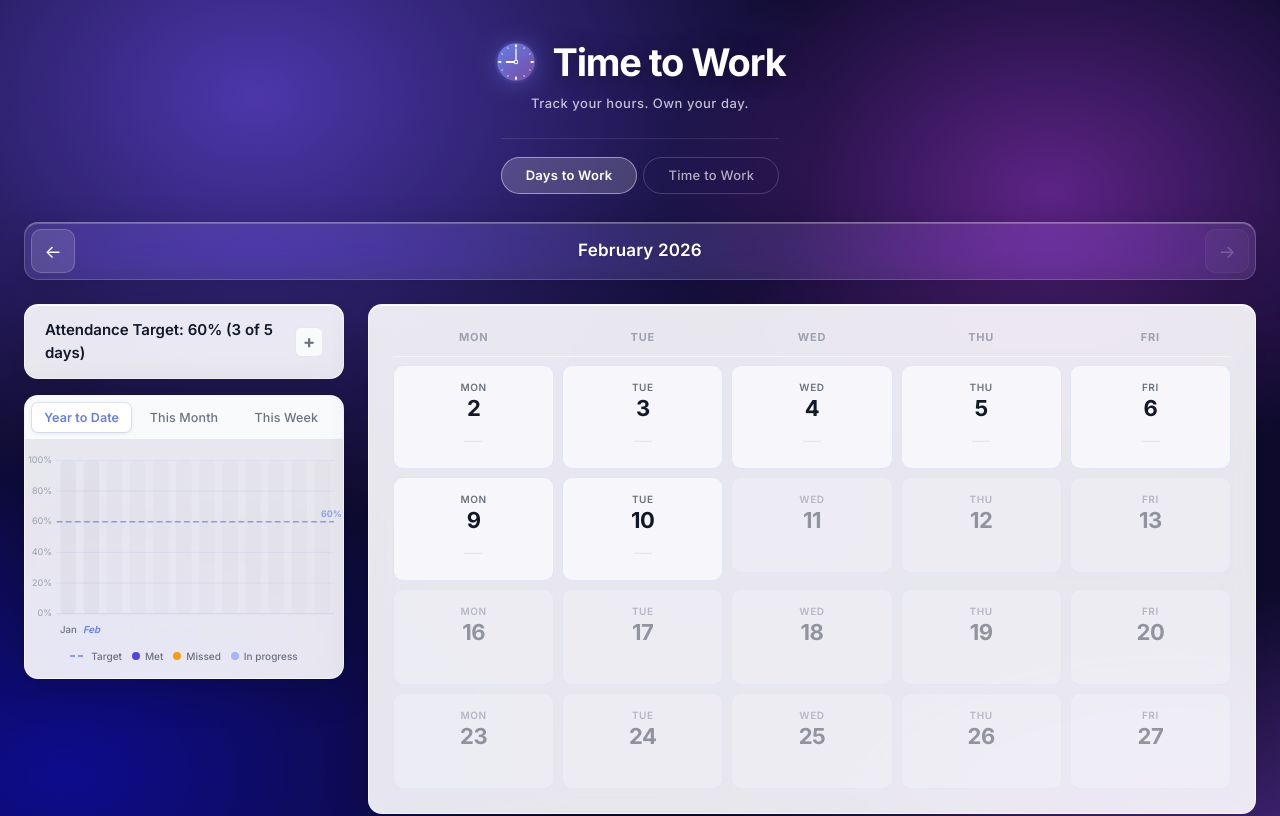
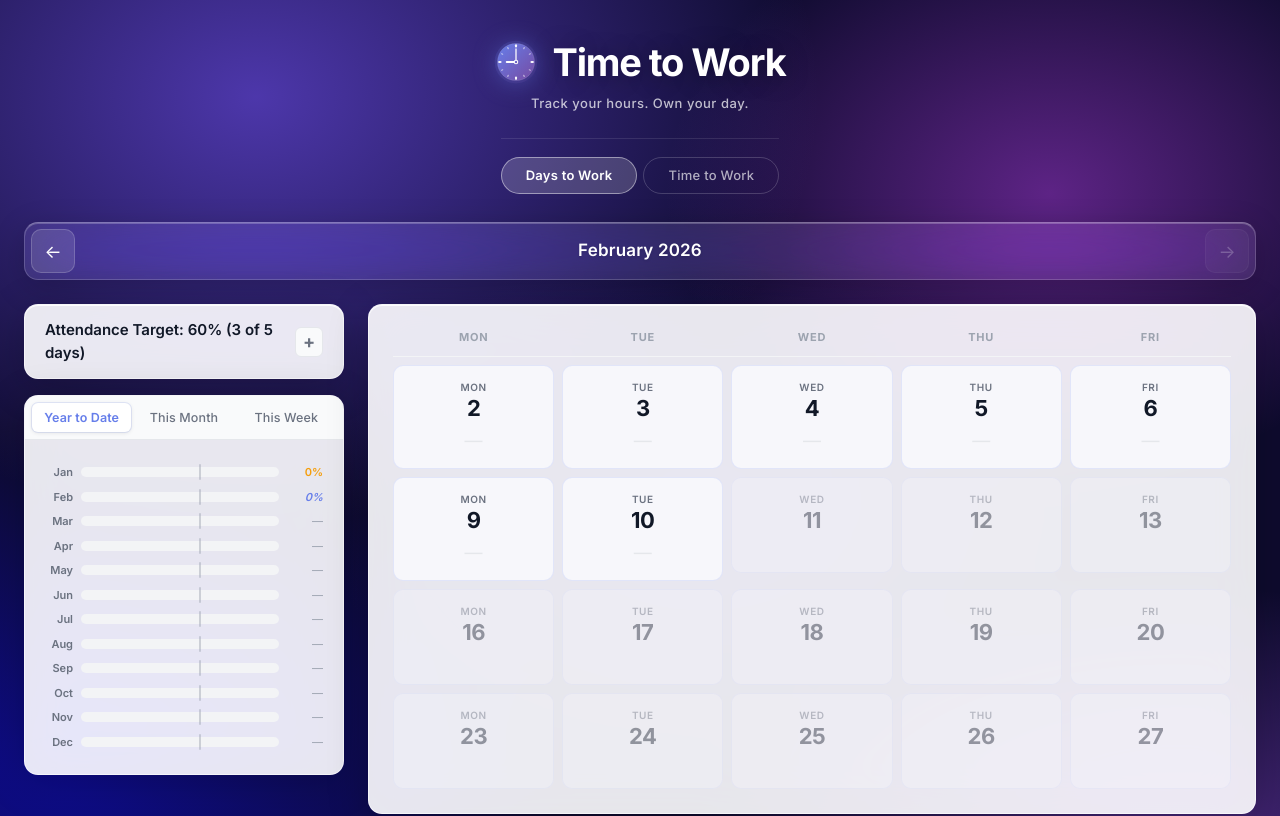
Before and after one commit to dwilliams264/time-to-work, a React (Vite) app: page / in a window 1280 px wide. Shown: the top 816 px of the page. Built offline with nearby package versions, Linux system fonts and the light colour scheme.

Commit message:
fix: updated ytd chart

```diff
--- a/src/components/days-to-work/ytd-chart/ytd-chart.component.tsx
+++ b/src/components/days-to-work/ytd-chart/ytd-chart.component.tsx
@@ -3,175 +3,43 @@ import './ytd-chart.css';
 
 const MONTHS_SHORT = ['Jan', 'Feb', 'Mar', 'Apr', 'May', 'Jun', 'Jul', 'Aug', 'Sep', 'Oct', 'Nov', 'Dec'];
 
-// SVG coordinate space — taller to give value labels room above bars
-const W = 280;
-const H = 175;
-const PL = 28;  // left  – y-axis labels
-const PR = 8;   // right
-const PT = 18;  // top   – room for value labels above bars
-const PB = 22;  // bottom – x-axis labels
-const CW = W - PL - PR;   // chart width  = 244
-const CH = H - PT - PB;   // chart height = 135
-
-function yForPct(pct: number): number {
-  return PT + CH * (1 - pct / 100);
-}
-
 export interface YtdChartProps {
-  /** 12-element array (index 0=Jan). null = no data (future / current month). */
+  /** 12-element array (index 0=Jan). null = no data (future month). */
   monthData: Array<MonthlyAttendancePoint | null>;
   targetPct: number;
 }
 
-const Y_TICKS = [0, 20, 40, 60, 80, 100];
-
 function YtdChart({ monthData, targetPct }: YtdChartProps) {
-  const slotW = CW / 12;
-  const barW = Math.max(11, slotW * 0.68);
-  const targetY = yForPct(targetPct);
-
   return (
     <div className="ytd-chart-wrapper">
-      <svg
-        viewBox={`0 0 ${W} ${H}`}
-        className="ytd-chart"
-        aria-label="Monthly attendance chart"
-        role="img"
-      >
-        <defs>
-          <linearGradient id="ytd-grad-met" x1="0" y1="0" x2="0" y2="1">
-            <stop offset="0%" stopColor="#818cf8" />
-            <stop offset="100%" stopColor="#4338ca" />
-          </linearGradient>
-          <linearGradient id="ytd-grad-missed" x1="0" y1="0" x2="0" y2="1">
-            <stop offset="0%" stopColor="#fbbf24" />
-            <stop offset="100%" stopColor="#d97706" />
-          </linearGradient>
-          <linearGradient id="ytd-grad-progress" x1="0" y1="0" x2="0" y2="1">
-            <stop offset="0%" stopColor="#c7d2fe" />
-            <stop offset="100%" stopColor="#818cf8" />
-          </linearGradient>
-        </defs>
-        {/* Horizontal grid lines + Y-axis labels */}
-        {Y_TICKS.map((pct) => {
-          const y = yForPct(pct);
-          return (
-            <g key={pct}>
-              <line
-                x1={PL}
-                y1={y}
-                x2={PL + CW}
-                y2={y}
-                className={`ytd-grid-line${pct === 0 ? ' ytd-grid-line--axis' : ''}`}
-              />
-              <text
-                x={PL - 4}
-                y={y}
-                className="ytd-label ytd-label--y"
-                textAnchor="end"
-                dominantBaseline="middle"
-              >
-                {pct}%
-              </text>
-            </g>
-          );
-        })}
+      {monthData.map((data, i) => {
+        const isFuture = data === null;
+        const pct = data?.attendancePct ?? 0;
+        const state = isFuture ? 'future' : data!.inProgress ? 'progress' : data!.metTarget ? 'met' : 'missed';
 
-        {/* Month bars */}
-        {monthData.map((data, i) => {
-          const cx = PL + i * slotW + slotW / 2;
-          const barX = cx - barW / 2;
-          const hasData = data !== null;
-
-          return (
-            <g key={i}>
-              {/* Background track */}
-              <rect
-                x={barX}
-                y={PT}
-                width={barW}
-                height={CH}
-                className={`ytd-bar-track${hasData ? '' : ' ytd-bar-track--future'}`}
-                rx={4}
-              />
-              {/* Filled bar */}
-              {hasData && data.attendancePct > 0 && (
-                <rect
-                  x={barX}
-                  y={yForPct(data.attendancePct)}
-                  width={barW}
-                  height={(data.attendancePct / 100) * CH}
-                  className={`ytd-bar${data.inProgress ? ' ytd-bar--in-progress' : data.metTarget ? ' ytd-bar--met' : ' ytd-bar--missed'}`}
-                  rx={4}
-                  style={{ fill: data.inProgress ? 'url(#ytd-grad-progress)' : data.metTarget ? 'url(#ytd-grad-met)' : 'url(#ytd-grad-missed)' }}
-                  data-testid={`ytd-bar-${MONTHS_SHORT[i].toLowerCase()}`}
+        return (
+          <div key={i} className="ytd-row" data-testid={`ytd-bar-${MONTHS_SHORT[i].toLowerCase()}`}>
+            <span className="ytd-month">{MONTHS_SHORT[i]}</span>
+            <div className="ytd-track">
+              {!isFuture && pct > 0 && (
+                <div
+                  className={`ytd-fill ytd-fill--${state}`}
+                  style={{ width: `${pct}%` }}
                 />
               )}
-              {/* Value label above/inside the bar */}
-              {hasData && data.attendancePct > 0 && (
-                <text
-                  x={cx}
-                  y={Math.max(PT + 9, yForPct(data.attendancePct) - 3)}
-                  className={`ytd-bar-value${data.inProgress ? ' ytd-bar-value--in-progress' : data.metTarget ? ' ytd-bar-value--met' : ' ytd-bar-value--missed'}`}
-                  textAnchor="middle"
-                  dominantBaseline="auto"
-                >
-                  {data.attendancePct}%
-                </text>
-              )}
-              {/* Month label */}
-              <text
-                x={cx}
-                y={H - 5}
-                className={`ytd-label ytd-label--x${!hasData ? ' ytd-label--future' : data.inProgress ? ' ytd-label--in-progress' : ''}`}
-                textAnchor="middle"
-              >
-                {MONTHS_SHORT[i]}
-              </text>
-            </g>
-          );
-        })}
-
-        {/* Target line — rendered above bars */}
-        <line
-          x1={PL}
-          y1={targetY}
-          x2={PL + CW}
-          y2={targetY}
-          className="ytd-target-line"
-          strokeDasharray="5 3"
-        />
-
-        {/* Target label at the right end of the line */}
-        <text
-          x={PL + CW + PR - 1}
-          y={targetY - 4}
-          className="ytd-target-label"
-          textAnchor="end"
-        >
-          {targetPct}%
-        </text>
-      </svg>
-
-      {/* Legend */}
-      <div className="ytd-legend">
-        <span className="ytd-legend-item ytd-legend-item--target">
-          <span className="ytd-legend-dash" />
-          Target
-        </span>
-        <span className="ytd-legend-item ytd-legend-item--met">
-          <span className="ytd-legend-swatch" />
-          Met
-        </span>
-        <span className="ytd-legend-item ytd-legend-item--missed">
-          <span className="ytd-legend-swatch" />
-          Missed
-        </span>
-        <span className="ytd-legend-item ytd-legend-item--in-progress">
-          <span className="ytd-legend-swatch" />
-          In progress
-        </span>
-      </div>
+              {/* Target marker */}
+              <div
+                className="ytd-target-marker"
+                style={{ left: `${targetPct}%` }}
+                aria-hidden="true"
+              />
+            </div>
+            <span className={`ytd-pct ytd-pct--${state}`}>
+              {isFuture ? '—' : `${pct}%`}
+            </span>
+          </div>
+        );
+      })}
     </div>
   );
 }
--- a/src/components/days-to-work/ytd-chart/ytd-chart.css
+++ b/src/components/days-to-work/ytd-chart/ytd-chart.css
@@ -1,155 +1,86 @@
 .ytd-chart-wrapper {
-    margin: -20px; /* full-bleed within the padded stats body */
+    display: flex;
+    flex-direction: column;
+    gap: 8px;
+    padding: 4px 0;
 }
 
-.ytd-chart {
-    width: 100%;
-    height: auto;
-    display: block;
+/* ── Row ─────────────────────────────────────────── */
+.ytd-row {
+    display: grid;
+    grid-template-columns: 28px 1fr 36px;
+    align-items: center;
+    gap: 8px;
+}
+
+.ytd-month {
+    font-size: 11px;
+    font-weight: 600;
+    color: var(--color-text-secondary);
+    text-align: right;
+}
+
+/* ── Track + fill ────────────────────────────────── */
+.ytd-track {
+    position: relative;
+    height: 10px;
+    background: var(--color-border-subtle);
+    border-radius: var(--radius-pill);
     overflow: visible;
 }
 
-/* Grid lines — very faint, just enough for reference */
-.ytd-grid-line {
-    stroke: rgba(102, 126, 234, 0.08);
-    stroke-width: 1;
+.ytd-fill {
+    height: 100%;
+    border-radius: var(--radius-pill);
+    transition: width 0.4s ease;
 }
 
-.ytd-grid-line--axis {
-    stroke: rgba(102, 126, 234, 0.18);
+.ytd-fill--met {
+    background: var(--brand-gradient-h);
 }
 
-/* Bar tracks — barely visible ghost */
-.ytd-bar-track {
-    fill: rgba(0, 0, 0, 0.03);
+.ytd-fill--missed {
+    background: linear-gradient(90deg, var(--color-warning-from), var(--color-warning-to));
 }
 
-.ytd-bar-track--future {
-    fill: rgba(0, 0, 0, 0.02);
+.ytd-fill--progress {
+    background: linear-gradient(90deg, #c7d2fe, var(--brand-from));
+    opacity: 0.85;
 }
 
-/* Bar fills — overridden by inline style gradient, these are fallbacks */
-.ytd-bar--met {
-    fill: #4f46e5;
+/* Target marker — vertical notch on the track */
+.ytd-target-marker {
+    position: absolute;
+    top: -3px;
+    width: 2px;
+    height: 16px;
+    background: var(--color-text-muted);
+    border-radius: 1px;
+    transform: translateX(-50%);
+    opacity: 0.45;
 }
 
-.ytd-bar--missed {
-    fill: var(--color-warning-from);
+/* ── Percentage label ────────────────────────────── */
+.ytd-pct {
+    font-size: 11px;
+    font-weight: 600;
+    text-align: right;
 }
 
-.ytd-bar--in-progress {
-    fill: #818cf8;
-    opacity: 0.9;
+.ytd-pct--met {
+    color: var(--brand-from);
 }
 
-/* Target line */
-.ytd-target-line {
-    stroke: var(--brand-from);
-    stroke-width: 1.5;
-    opacity: 0.7;
+.ytd-pct--missed {
+    color: var(--color-warning-from);
 }
 
-/* Labels */
-.ytd-label {
-    font-size: 8.5px;
-    fill: var(--color-text-muted);
-    font-family: inherit;
-}
-
-.ytd-label--y {
-    font-size: 8px;
-}
-
-.ytd-label--x {
-    fill: var(--color-text-secondary);
-    font-weight: 500;
-}
-
-.ytd-label--future {
-    fill: var(--color-border);
-}
-
-.ytd-label--in-progress {
-    fill: var(--brand-from);
-    font-weight: 600;
+.ytd-pct--progress {
+    color: var(--brand-from);
     font-style: italic;
 }
 
-.ytd-target-label {
-    font-size: 8px;
-    fill: var(--brand-from);
-    font-weight: 600;
-    font-family: inherit;
-    opacity: 0.7;
+.ytd-pct--future {
+    color: var(--color-text-muted);
+    font-weight: 400;
 }
-
-/* Per-bar value labels */
-.ytd-bar-value {
-    font-size: 7.5px;
-    font-weight: 700;
-    font-family: inherit;
-}
-
-.ytd-bar-value--met {
-    fill: #4338ca;
-}
-
-.ytd-bar-value--missed {
-    fill: #b45309;
-}
-
-.ytd-bar-value--in-progress {
-    fill: #6366f1;
-}
-
-/* Legend — circular dots, cleaner spacing */
-.ytd-legend {
-    display: flex;
-    gap: 10px;
-    justify-content: center;
-    flex-wrap: nowrap;
-    padding: 10px 12px 14px;
-}
-
-.ytd-legend-item {
-    display: flex;
-    align-items: center;
-    gap: 5px;
-    font-size: 10px;
-    font-weight: 500;
-    color: var(--color-text-secondary);
-    white-space: nowrap;
-}
-
-.ytd-legend-swatch {
-    width: 8px;
-    height: 8px;
-    border-radius: 50%;
-    flex-shrink: 0;
-}
-
-.ytd-legend-item--met .ytd-legend-swatch {
-    background: #4f46e5;
-}
-
-.ytd-legend-item--missed .ytd-legend-swatch {
-    background: #f59e0b;
-}
-
-.ytd-legend-item--in-progress .ytd-legend-swatch {
-    background: #a5b4fc;
-}
-
-.ytd-legend-dash {
-    width: 16px;
-    height: 2px;
-    background: repeating-linear-gradient(
-        90deg,
-        var(--brand-from) 0px,
-        var(--brand-from) 5px,
-        transparent 5px,
-        transparent 8px
-    );
-    flex-shrink: 0;
-    opacity: 0.7;
-}
```
